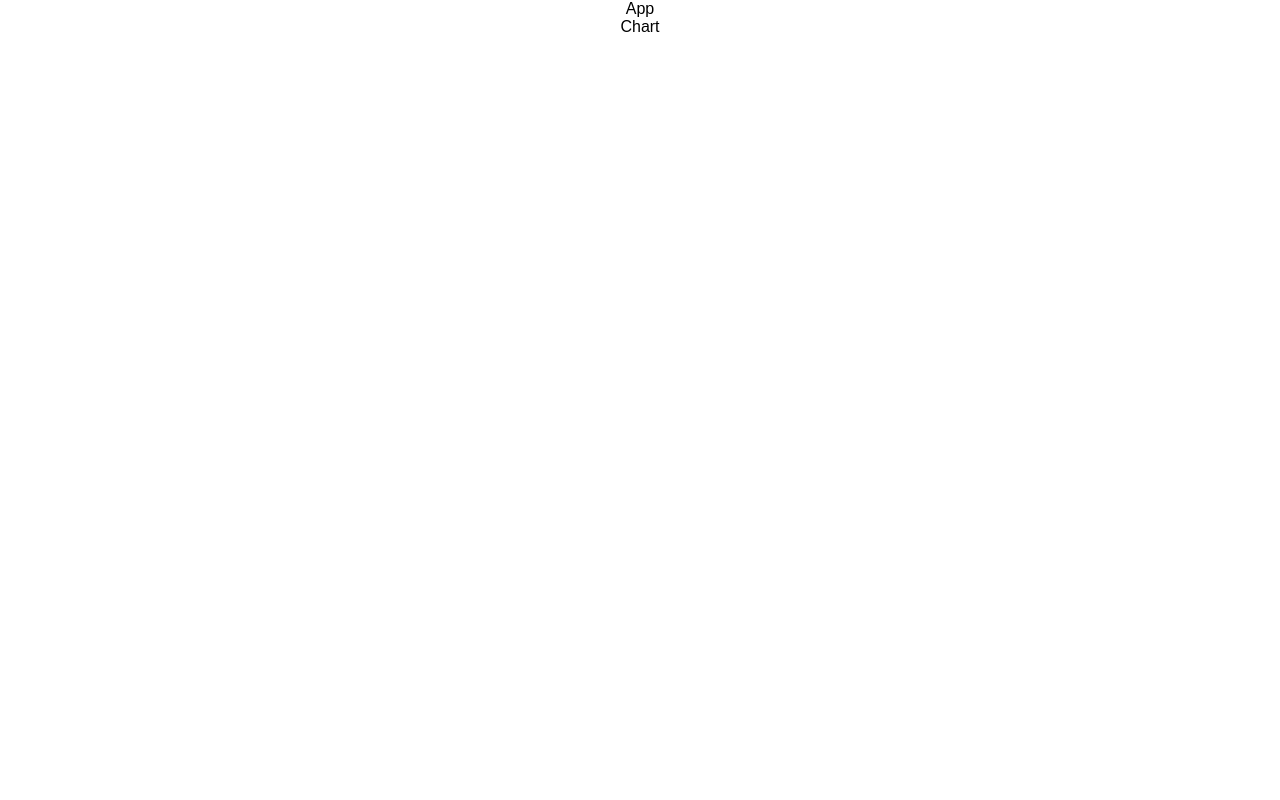
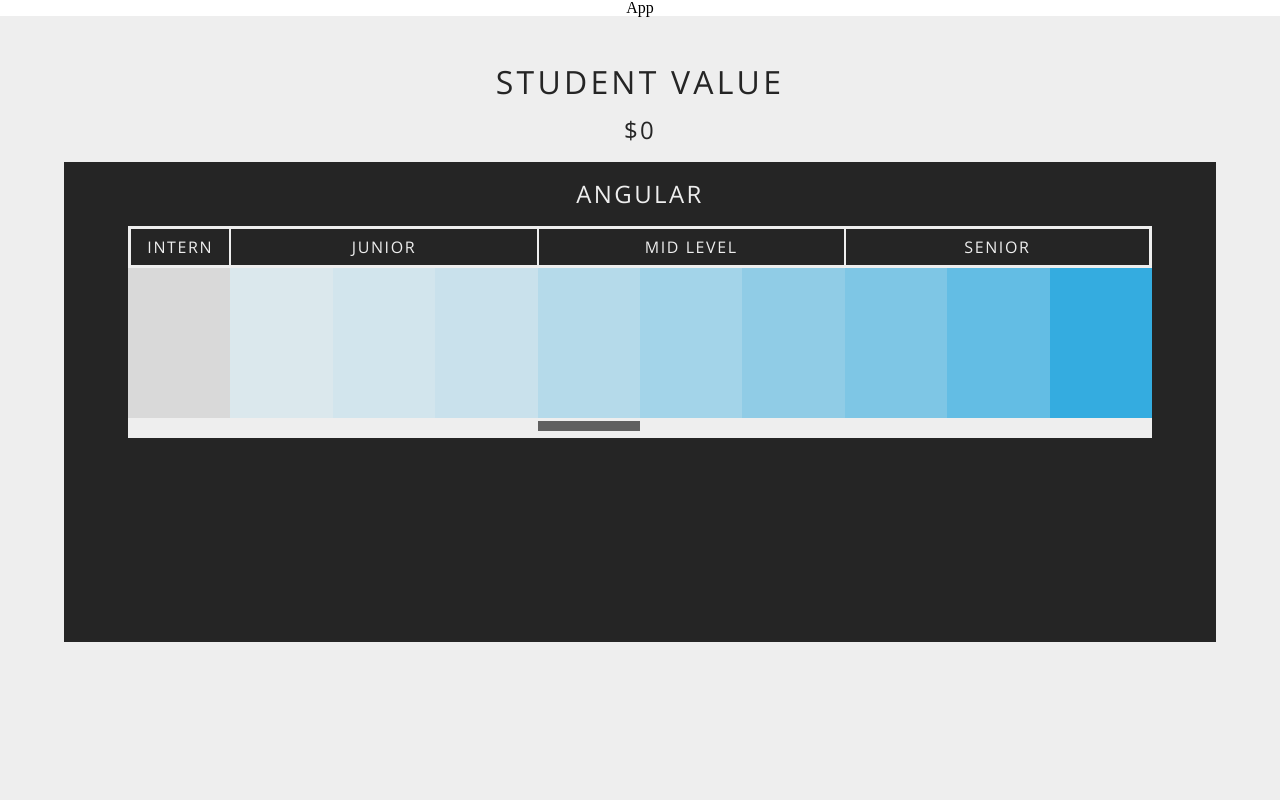
Before and after one commit to devlemire/student-value, a React app: page / in a window 1280 px wide. Shown: the top 800 px of the page. Built offline with nearby package versions, Linux system fonts and the light colour scheme.

Commit message:
update slider

```diff
--- a/src/components/App.css
+++ b/src/components/App.css
@@ -1,3 +1,5 @@
+@import url('https://fonts.googleapis.com/css?family=Open+Sans:400,700');
+
 .App {
   text-align: center;
 }
--- a/src/components/App.js
+++ b/src/components/App.js
@@ -1,4 +1,5 @@
 import React, { Component } from 'react';
+import './reset.css'
 import './App.css';
 import Slider from './Slider/Slider'
 
--- /dev/null
+++ b/src/components/Slider/Slider.css
@@ -0,0 +1,31 @@
+:root {
+  --blue: #34ACE0;
+  --white: #eee;
+  --sans: 'Open Sans', sans-serif;
+}
+
+#Slider {
+    min-height: 100vw;
+    background-color: var(--white);
+    padding: 50px;
+    /* display: flex;
+    flex-wrap: wrap;
+    justify-content: center; */
+}
+#Slider .top_title {
+    font-family: var(--sans);
+    color: var(--black);
+    letter-spacing: 0.1em;
+    text-transform: uppercase;
+    margin-bottom: 20px;
+    font-size: 2rem;
+}
+
+#Slider .value_total {
+    font-family: var(--sans);
+    color: var(--black);
+    letter-spacing: 0.1em;
+    text-transform: uppercase;
+    margin-bottom: 20px;
+    font-size: 1.5rem;
+}
--- a/src/components/Slider/Slider.js
+++ b/src/components/Slider/Slider.js
@@ -1,12 +1,31 @@
 import React, { Component } from 'react'
 import data from './../../utils/slider-data.json'
+import Tech from './Tech/Tech'
+import './Slider.css'
+
 
 export default class Slider extends Component {
+    constructor() {
+        super();
+        this.state = {
+            value: 0
+        }
+
+        this.changeValue = this.changeValue.bind(this)
+    }
+
+    changeValue(previousVal, newVal){
+        this.setState({
+            value: this.state.value - previousVal + newVal
+        })
+    }
 
     render(){
         return(
             <div id="Slider">
-                {console.log(data)}
+                <h1 className="top_title">Student Value</h1>
+                <h2 className="value_total">${this.state.value}</h2>
+                <Tech tech={data.react} techName={Object.keys(data)[3]} changeVal={this.changeValue}/>
             </div>
         )
     }
--- /dev/null
+++ b/src/components/Slider/SliderReusable/SliderReusable.css
@@ -0,0 +1,116 @@
+.SliderReusable .bar {
+    width: 80vw;
+    height: 150px;
+    /* border-bottom: 10px solid var(--white); */
+    background-color:var(--white);
+    margin: 0 auto;
+}
+
+.SliderReusable .slider_bar {
+    width: 80vw;
+    height: 20px;
+    background-color:var(--white);
+    margin: 0 auto;
+}
+
+.SliderReusable .bar_block {
+    width: calc((80vw / 10));
+    height: 150px;
+    /* border: 3px solid var(--white); */
+    display: inline-block;
+}
+
+.SliderReusable .intern {
+    background-color: var(--black);
+    opacity: 0.1;
+}
+
+.SliderReusable .junior {
+    background-color: var(--blue);
+    opacity: 0.1;
+}
+
+.SliderReusable .junior {
+    background-color: var(--blue);
+}
+.SliderReusable .junior.low {
+    opacity: 0.1;
+}
+.SliderReusable .junior.mid {
+    opacity: 0.15;
+}
+.SliderReusable .junior.high {
+    opacity: 0.2;
+}
+
+.SliderReusable .mid_level {
+    background-color: var(--blue);
+}
+.SliderReusable .mid_level.low {
+    opacity: 0.3;
+}
+.SliderReusable .mid_level.mid {
+    opacity: 0.4;
+}
+.SliderReusable .mid_level.high {
+    opacity: 0.5;
+}
+
+.SliderReusable .senior {
+    background-color: var(--blue);
+}
+.SliderReusable .senior.low {
+    opacity: 0.6;
+}
+.SliderReusable .senior.mid {
+    opacity: 0.75;
+}
+.SliderReusable .senior.high {
+    opacity: 1;
+}
+
+/* .SliderReusable .slider {
+    height: 15px;
+    width: 10px;
+    background-color: var(--black);
+} */
+
+.SliderReusable input {
+    width: calc(80vw);
+    margin: 0;
+}
+
+/* The slider itself */
+.slider {
+    -webkit-appearance: none;  /* Override default CSS styles */
+    appearance: none;
+    width: 100%; /* Full-width */
+    height: 15px; /* Specified height */
+    background: var(--white); /* Grey background */
+    outline: none; /* Remove outline */
+    opacity: 0.7; /* Set transparency (for mouse-over effects on hover) */
+    -webkit-transition: .2s; /* 0.2 seconds transition on hover */
+    transition: opacity .2s;
+}
+
+/* Mouse-over effects */
+.slider:hover {
+    opacity: 1; /* Fully shown on mouse-over */
+}
+
+/* The slider handle (use webkit (Chrome, Opera, Safari, Edge) and moz (Firefox) to override default look) */
+.slider::-webkit-slider-thumb {
+    -webkit-appearance: none; /* Override default look */
+    appearance: none;
+    width: calc((80vw / 10)); /* Set a specific slider handle width */
+    height: 10px; /* Slider handle height */
+    background: var(--black); /* Green background */
+    cursor: pointer; /* Cursor on hover */
+}
+
+.slider::-moz-range-thumb {
+    width: 25px; /* Set a specific slider handle width */
+    height: 25px; /* Slider handle height */
+    background: var(--black); /* Green background */
+    cursor: pointer; /* Cursor on hover */
+}
--- /dev/null
+++ b/src/components/Slider/SliderReusable/SliderReuseable.js
@@ -0,0 +1,40 @@
+import React, { Component } from 'react'
+// import data from './../../utils/slider-data.json'
+import './SliderReusable.css'
+
+export default class SliderReusable extends Component {
+
+    constructor() {
+        super();
+        this.state = {
+            level: 0
+        }
+    }
+
+    handleChange(val){
+
+    }
+    render(){
+        return(
+            <div className="SliderReusable">
+                <div className="bar">
+                    <div className="bar_block intern"/>
+                    <div className="bar_block junior low"/>
+                    <div className="bar_block junior mid"/>
+                    <div className="bar_block junior high"/>
+                    <div className="bar_block mid_level low"/>
+                    <div className="bar_block mid_level mid"/>
+                    <div className="bar_block mid_level high"/>
+                    <div className="bar_block senior low"/>
+                    <div className="bar_block senior mid"/>
+                    <div className="bar_block senior high"/>
+                </div>
+                <div className="slider_bar">
+                    {/* <div className="slider"/> */}
+                    <input type="range" list="tickmarks" onChange={(e) => this.props.changeLevel(e.target.value)} className="slider" min="0" max="126" step="14"/>
+
+                </div>
+            </div>
+        )
+    }
+}
--- /dev/null
+++ b/src/components/Slider/Tech/Tech.css
@@ -0,0 +1,77 @@
+
+:root {
+  --blue: #34ACE0;
+  --white: #eee;
+  --black: #252525;
+}
+
+.Tech {
+    /* min-height: 100vw; */
+    background-color: var(--black);
+    padding: 20px 0;
+    height: 480px;
+    width: 90vw;
+    margin: 0 auto;
+    /* text-align: center; */
+    /* display: flex;
+    flex-wrap: wrap;
+    justify-content: center; */
+}
+
+.Tech .title {
+    font-family: var(--sans);
+    color: var(--white);
+    letter-spacing: 0.1em;
+    text-transform: uppercase;
+    margin-bottom: 20px;
+    font-size: 1.5rem;
+}
+
+.Tech .labels {
+    width: 80vw;
+    margin: 0 auto;
+    display: flex;
+}
+.Tech .labels .label {
+    padding: 10px 0;
+    width: calc((80vw / 10) * 3);
+    border: 3px solid var(--white);
+    font-family: var(--sans);
+    color: var(--white);
+    letter-spacing: 0.1em;
+    text-transform: uppercase;
+}
+.Tech .labels .inner {
+    border-left-width: 1.5px;
+    border-right-width: 1.5px;
+}
+.Tech .labels .internLabel {
+    width: calc(80vw / 10);
+    border-right-width: 1.5px;
+}
+.Tech .labels .lastLabel {
+    border-left-width: 1.5px;
+}
+
+.Tech .statement {
+    width: 80vw;
+    margin: 0 auto;
+    font-family: var(--sans);
+    color: var(--white);
+    letter-spacing: 0.1em;
+    text-transform: uppercase;
+    padding: 30px;
+    height: 200px;
+    overflow-y: scroll;
+}
+
+.Tech .statement h1 {
+    margin-bottom: 10px;
+    font-size: 1.2rem;
+}
+.Tech .statement h2 {
+    margin-bottom: 10px;
+}
+.Tech .statement p {
+    text-transform: none;
+}
--- /dev/null
+++ b/src/components/Slider/Tech/Tech.js
@@ -0,0 +1,61 @@
+import React, { Component } from 'react'
+// import data from './../../utils/slider-data.json'
+import Slider from './../SliderReusable/SliderReuseable'
+import './Tech.css'
+
+export default class Tech extends Component {
+    constructor() {
+        super();
+        this.state = {
+            level: "",
+            subLevel: "",
+            statement: "",
+            dictionary: {
+                "0": "intern|none",
+                "14": "junior|low",
+                "28": "junior|mid",
+                "42": "junior|high",
+                "56": "mid_level|low",
+                "70": "mid_level|mid",
+                "84": "mid_level|high",
+                "98": "senior|low",
+                "112": "senior|mid",
+                "126": "senior|high"
+            }
+        }
+
+        this.changeLevel = this.changeLevel.bind(this)
+    }
+
+    changeLevel(val){
+        let level = this.state.dictionary[`${val}`].split('|')
+        this.setState({
+            level: level[0],
+            subLevel: level[1],
+            statement: this.props.tech[level[0]][level[1]]["statement"]
+        }, () => console.log(this.state))
+    }
+
+    render(){
+        return(
+            <div className="Tech">
+                <h1 className="title">{this.props.techName}</h1>
+                <div className="labels">
+                    <div className="label internLabel">Intern</div>
+                    <div className="label inner">Junior</div>
+                    <div className="label inner">Mid Level</div>
+                    <div className="label lastLabel">Senior</div>
+                </div>
+                <Slider tech={this.props.tech} changeLevel={this.changeLevel}/>
+                <div className="statement">
+                    <h1>{this.state.level.split('_').join(' ')}</h1>
+                    {
+                        this.state.subLevel &&
+                        <h2>Rank: {this.state.subLevel}</h2>
+                    }
+                    <p>{this.state.statement}</p>
+                </div>
+            </div>
+        )
+    }
+}
--- /dev/null
+++ b/src/components/reset.css
@@ -0,0 +1,56 @@
+/* http://meyerweb.com/eric/tools/css/reset/
+   v2.0 | 20110126
+   License: none (public domain)
+*/
+
+html, body, div, span, applet, object, iframe,
+h1, h2, h3, h4, h5, h6, p, blockquote, pre,
+a, abbr, acronym, address, big, cite, code,
+del, dfn, em, img, ins, kbd, q, s, samp,
+small, strike, strong, sub, sup, tt, var,
+b, u, i, center,
+dl, dt, dd, ol, ul, li,
+fieldset, form, label, legend,
+table, caption, tbody, tfoot, thead, tr, th, td,
+article, aside, canvas, details, embed,
+figure, figcaption, footer, header, hgroup,
+menu, nav, output, ruby, section, summary,
+time, mark, audio, video {
+	margin: 0;
+	padding: 0;
+	border: 0;
+	font-size: 100%;
+	font: inherit;
+	vertical-align: baseline;
+}
+
+html {
+  box-sizing: border-box;
+}
+*, *:before, *:after {
+  box-sizing: inherit;
+}
+
+/* HTML5 display-role reset for older browsers */
+article, aside, details, figcaption, figure,
+footer, header, hgroup, menu, nav, section {
+	display: block;
+}
+body {
+	line-height: 1;
+}
+ol, ul {
+	list-style: none;
+}
+blockquote, q {
+	quotes: none;
+}
+blockquote:before, blockquote:after,
+q:before, q:after {
+	content: '';
+	content: none;
+}
+table {
+	border-collapse: collapse;
+	border-spacing: 0;
+}
--- a/src/utils/slider-data.json
+++ b/src/utils/slider-data.json
@@ -1,242 +1,202 @@
 {
     "react": {
-        "intern": [
-            {
+        "intern": {
+            "none": {
                 "value": 500,
-                "sub_level": "",
                 "statement": "Very basic understanding of React and ability to build an app. Productive 3 hours a day."
             }
-        ],
-        "Junior Dev": [
-            {
+        },
+        "junior": {
+            "low":{
                 "value": 900,
-                "sub_level": "Low-Level",
                 "statement": "Basic understanding of React and abilities. Productive 5 hours a day."
             },
-            {
+            "mid": {
                 "value": 1000,
-                "sub_level": "Mid-Level",
                 "statement": "Basic understanding of React and abilities; can build a component. Productive 5 hours a day."
             },
-            {
+            "high": {
                 "value": 1100,
-                "sub_level": "High-Level",
                 "statement": "Basic understanding of React and abilities; can build an app. Productive 5 hours a day."
             }
-        ],
-        "Mid-Level Dev": [
-            {
+        },
+        "mid_level": {
+            "low": {
                 "value": 2800,
-                "sub_level": "Low-Level",
                 "statement": "Mid-Level understanding of React and abilities; can build an app. Productive 7 hours a day."
             },
-            {
+            "mid": {
                 "value": 3000,
-                "sub_level": "Mid-Level",
                 "statement": "Mid-Level understanding of React and abilities; can build & maintain an app. Productive 7 hours a day."
             },
-            {
+            "high":{
                 "value": 3200,
-                "sub_level": "High-Level",
                 "statement": "Mid-Level understanding of React and abilities; can build, maintain, and debug an app. Productive 7 hours a day."
             }
-        ],
-        "Senior Dev": [
-            {
+        },
+        "senior": {
+            "low": {
                 "value": 6800,
-                "sub_level": "Low-Level",
                 "statement": "Senior understanding of React and abilities; can build, maintain, and debug an app, and supervise mid-levels. Productive 8 or more hours a day."
             },
-            {
+            "mid": {
                 "value": 7000,
-                "sub_level": "Mid-Level",
                 "statement": "Senior understanding of React and abilities; can build, maintain, and debug an app, and supervise mid-levels as well as juniors. Productive 8 or more hours a day."
             },
-            {
+            "high":{
                 "value": 7200,
-                "sub_level": "High-Level",
                 "statement": "Senior understanding of React and abilities; can build, maintain, and debug an app, and supervise mid-levels, juniors, and other seniors. Productive 8 or more hours a day."
             }
-        ]
+       }
     },
     "node": {
-        "intern": [
-            {
+        "intern": {
+            "none": {
                 "value": 500,
-                "sub_level": "",
                 "statement": "Very basic understanding of Node.js and ability to build an app. Productive 3 hours a day."
             }
-        ],
-        "Junior Dev": [
-            {
+        },
+        "junior": {
+            "low": {
                 "value": 900,
-                "sub_level": "Low-Level",
                 "statement": "Basic understanding of Node.js and abilities. Productive 5 hours a day."
             },
-            {
+            "mid": {
                 "value": 1000,
-                "sub_level": "Mid-Level",
                 "statement": "Basic understanding of Node.js and abilities; can build a component. Productive 5 hours a day."
             },
-            {
+            "high":{
                 "value": 1100,
-                "sub_level": "High-Level",
                 "statement": "Basic understanding of Node.js and abilities; can build an app. Productive 5 hours a day."
             }
-        ],
-        "Mid-Level Dev": [
-            {
+        },
+        "mid_level": {
+            "low": {
                 "value": 2800,
-                "sub_level": "Low-Level",
                 "statement": "Mid-Level understanding of Node.js and abilities; can build an app. Productive 7 hours a day."
             },
-            {
+            "mid": {
                 "value": 3000,
-                "sub_level": "Mid-Level",
                 "statement": "Mid-Level understanding of Node.js and abilities; can build & maintain an app. Productive 7 hours a day."
             },
-            {
+            "high":{
                 "value": 3200,
-                "sub_level": "High-Level",
                 "statement": "Mid-Level understanding of Node.js and abilities; can build, maintain, and debug an app. Productive 7 hours a day."
             }
-        ],
-        "Senior Dev": [
-            {
+        },
+        "senior": {
+            "low": {
                 "value": 6800,
-                "sub_level": "Low-Level",
                 "statement": "Senior understanding of Node.js and abilities; can build, maintain, and debug an app, and supervise mid-levels. Productive 8 or more hours a day."
             },
-            {
+            "mid": {
                 "value": 7000,
-                "sub_level": "Mid-Level",
                 "statement": "Senior understanding of Node.js and abilities; can build, maintain, and debug an app, and supervise mid-levels as well as juniors. Productive 8 or more hours a day."
             },
-            {
+            "high":{
                 "value": 7200,
-                "sub_level": "High-Level",
                 "statement": "Senior understanding of Node.js and abilities; can build, maintain, and debug an app, and supervise mid-levels, juniors, and other seniors. Productive 8 or more hours a day."
             }
-        ]
+       }
     },
     "css": {
-        "intern": [
-            {
+        "intern": {
+            "none": {
                 "value": 500,
-                "sub_level": "",
                 "statement": "Very basic understanding of CSS and ability to build an app. Productive 3 hours a day."
             }
-        ],
-        "Junior Dev": [
-            {
+        },
+        "junior": {
+            "low": {
                 "value": 900,
-                "sub_level": "Low-Level",
                 "statement": "Basic understanding of CSS and abilities. Productive 5 hours a day."
             },
-            {
+            "mid": {
                 "value": 1000,
-                "sub_level": "Mid-Level",
                 "statement": "Basic understanding of CSS and abilities; can build a component. Productive 5 hours a day."
             },
-            {
+            "high":{
                 "value": 1100,
-                "sub_level": "High-Level",
                 "statement": "Basic understanding of CSS and abilities; can build an app. Productive 5 hours a day."
             }
-        ],
-        "Mid-Level Dev": [
-            {
+        },
+        "mid_level": {
+            "low": {
                 "value": 2800,
-                "sub_level": "Low-Level",
                 "statement": "Mid-Level understanding of CSS and abilities; can build an app. Productive 7 hours a day."
             },
-            {
+            "mid": {
                 "value": 3000,
-                "sub_level": "Mid-Level",
                 "statement": "Mid-Level understanding of CSS and abilities; can build & maintain an app. Productive 7 hours a day."
             },
-            {
+            "high":{
                 "value": 3200,
-                "sub_level": "High-Level",
                 "statement": "Mid-Level understanding of CSS and abilities; can build, maintain, and debug an app. Productive 7 hours a day."
             }
-        ],
-        "Senior Dev": [
-            {
+        },
+        "senior": {
+            "low": {
                 "value": 6800,
-                "sub_level": "Low-Level",
                 "statement": "Senior understanding of CSS and abilities; can build, maintain, and debug an app, and supervise mid-levels. Productive 8 or more hours a day."
             },
-            {
+            "mid": {
                 "value": 7000,
-                "sub_level": "Mid-Level",
                 "statement": "Senior understanding of CSS and abilities; can build, maintain, and debug an app, and supervise mid-levels as well as juniors. Productive 8 or more hours a day."
             },
-            {
+            "high":{
                 "value": 7200,
-                "sub_level": "High-Level",
                 "statement": "Senior understanding of CSS and abilities; can build, maintain, and debug an app, and supervise mid-levels, juniors, and other seniors. Productive 8 or more hours a day."
             }
-        ]
+       }
     },
     "angular": {
-        "intern": [
-            {
+        "intern": {
+            "none": {
                 "value": 500,
-                "sub_level": "",
                 "statement": "Very basic understanding of Angular and ability to build an app. Productive 3 hours a day."
             }
-        ],
-        "Junior Dev": [
-            {
+        },
+        "junior": {
+            "low": {
                 "value": 900,
-                "sub_level": "Low-Level",
                 "statement": "Basic understanding of Angular and abilities. Productive 5 hours a day."
             },
-            {
+            "mid": {
                 "value": 1000,
-                "sub_level": "Mid-Level",
                 "statement": "Basic understanding of Angular and abilities; can build a component. Productive 5 hours a day."
             },
-            {
+            "high":{
                 "value": 1100,
-                "sub_level": "High-Level",
                 "statement": "Basic understanding of Angular and abilities; can build an app. Productive 5 hours a day."
             }
-        ],
-        "Mid-Level Dev": [
-            {
+        },
+        "mid_level": {
+            "low": {
                 "value": 2800,
-                "sub_level": "Low-Level",
                 "statement": "Mid-Level understanding of Angular and abilities; can build an app. Productive 7 hours a day."
             },
-            {
+            "mid": {
                 "value": 3000,
-                "sub_level": "Mid-Level",
                 "statement": "Mid-Level understanding of Angular and abilities; can build & maintain an app. Productive 7 hours a day."
             },
-            {
+            "high":{
                 "value": 3200,
-                "sub_level": "High-Level",
                 "statement": "Mid-Level understanding of Angular and abilities; can build, maintain, and debug an app. Productive 7 hours a day."
             }
-        ],
-        "Senior Dev": [
-            {
+        },
+        "senior": {
+            "low": {
                 "value": 6800,
-                "sub_level": "Low-Level",
                 "statement": "Senior understanding of Angular and abilities; can build, maintain, and debug an app, and supervise mid-levels. Productive 8 or more hours a day."
             },
-            {
+            "mid": {
                 "value": 7000,
-                "sub_level": "Mid-Level",
                 "statement": "Senior understanding of Angular and abilities; can build, maintain, and debug an app, and supervise mid-levels as well as juniors. Productive 8 or more hours a day."
             },
-            {
+            "high":{
                 "value": 7200,
-                "sub_level": "High-Level",
                 "statement": "Senior understanding of Angular and abilities; can build, maintain, and debug an app, and supervise mid-levels, juniors, and other seniors. Productive 8 or more hours a day."
             }
-        ]
+       }
     }
 }
```
